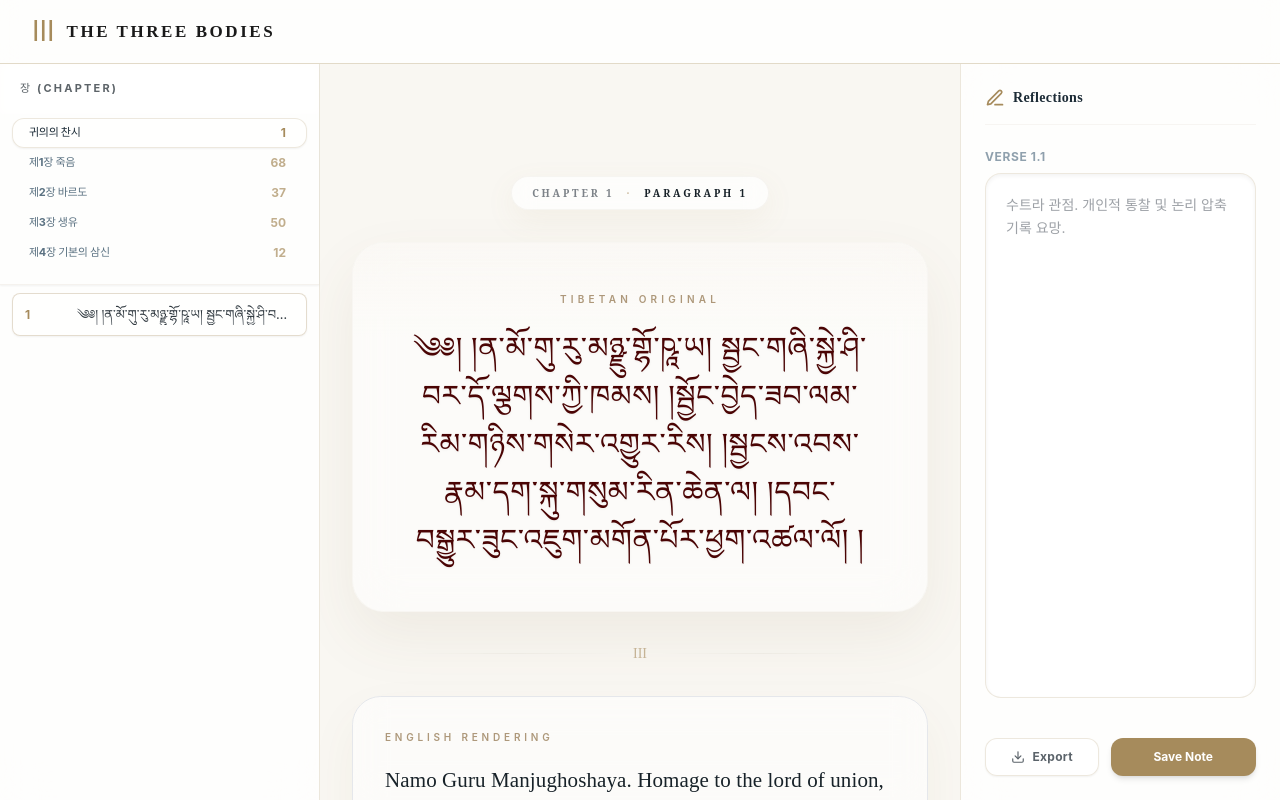
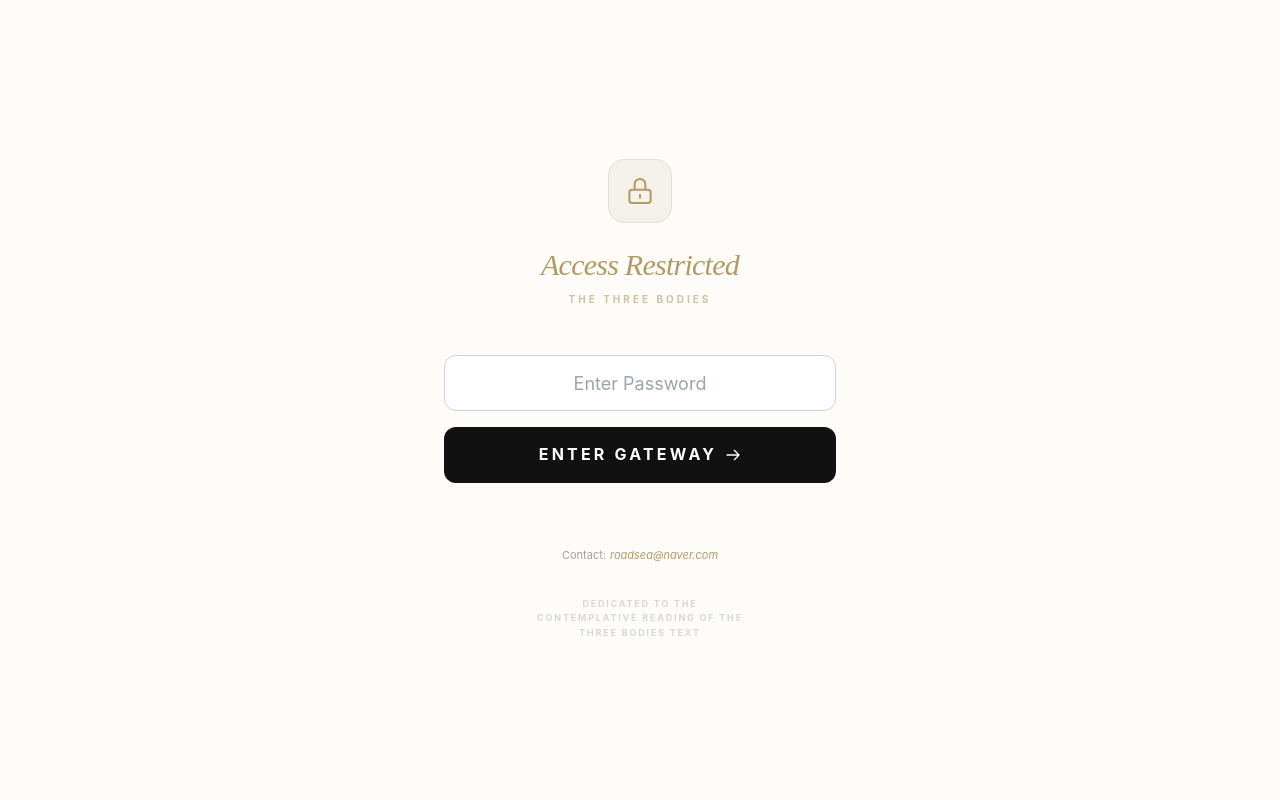
Before and after one commit to concario17-max/3sin, a React (Vite) app: page / in a window 1280 px wide. Built offline with nearby package versions, Linux system fonts and the light colour scheme; a web font is replaced by a local one.

Commit message:
Add password gate to 3SIN

```diff
--- a/src/App.jsx
+++ b/src/App.jsx
@@ -2,12 +2,15 @@ import React from 'react';
 import TextPage from './pages/TextPage';
 import { UIProvider } from './context/UIContext';
 import Header from './components/Header';
+import PasswordGuard from './components/PasswordGuard';
 
 function App() {
   return (
     <UIProvider>
-      <Header />
-      <TextPage />
+      <PasswordGuard>
+        <Header />
+        <TextPage />
+      </PasswordGuard>
     </UIProvider>
   );
 }
--- /dev/null
+++ b/src/components/PasswordGuard.jsx
@@ -0,0 +1,98 @@
+import React, { useState } from 'react';
+import { motion } from 'framer-motion';
+
+function PasswordGuard({ children }) {
+  const [password, setPassword] = useState('');
+  const [isAuthorized, setIsAuthorized] = useState(() => localStorage.getItem('three_body_authorized') === 'true');
+  const [error, setError] = useState(false);
+
+  const handleLogin = (event) => {
+    event.preventDefault();
+
+    if (password === '0228') {
+      setIsAuthorized(true);
+      localStorage.setItem('three_body_authorized', 'true');
+      setError(false);
+      return;
+    }
+
+    setError(true);
+    setTimeout(() => setError(false), 500);
+  };
+
+  if (isAuthorized) {
+    return <>{children}</>;
+  }
+
+  return (
+    <div className="fixed inset-0 z-[100] flex items-center justify-center overflow-hidden bg-[#FDFCF9] font-inter">
+      <div className="pointer-events-none absolute inset-0 select-none opacity-[0.03]">
+        <div className="absolute inset-0 bg-grid-slate-900/[0.1]" />
+      </div>
+
+      <motion.div
+        initial={{ opacity: 0, y: 20 }}
+        animate={{ opacity: 1, y: 0 }}
+        transition={{ duration: 1, ease: [0.16, 1, 0.3, 1] }}
+        className="w-full max-w-[440px] space-y-12 px-6 text-center"
+      >
+        <div className="space-y-6">
+          <motion.div
+            initial={{ scale: 0.8, opacity: 0 }}
+            animate={{ scale: 1, opacity: 1 }}
+            transition={{ delay: 0.3 }}
+            className="mx-auto flex h-16 w-16 items-center justify-center rounded-2xl border border-[#E5E0D5] bg-[#F4F1EA]"
+          >
+            <svg className="h-8 w-8 text-[#B29A62]" fill="none" viewBox="0 0 24 24" stroke="currentColor">
+              <path
+                strokeLinecap="round"
+                strokeLinejoin="round"
+                strokeWidth={1.5}
+                d="M12 15v2m-6 4h12a2 2 0 002-2v-6a2 2 0 00-2-2H6a2 2 0 00-2 2v6a2 2 0 002 2zm10-10V7a4 4 0 00-8 0v4h8z"
+              />
+            </svg>
+          </motion.div>
+
+          <div className="space-y-2">
+            <h1 className="text-3xl italic tracking-tight text-[#B29A62]">Access Restricted</h1>
+            <p className="text-[10px] font-bold uppercase tracking-[0.3em] text-[#B29A62]/60">THE THREE BODIES</p>
+          </div>
+        </div>
+
+        <form onSubmit={handleLogin} className="space-y-4">
+          <motion.div animate={error ? { x: [-10, 10, -10, 10, 0] } : {}} className="relative">
+            <input
+              type="password"
+              value={password}
+              onChange={(event) => setPassword(event.target.value)}
+              placeholder="Enter Password"
+              className="h-14 w-full rounded-xl border border-[#D1D1D1] bg-white px-4 text-center text-lg tracking-[0.5em] placeholder:tracking-normal placeholder:text-gray-400 focus:border-[#B29A62] focus:outline-none transition-colors"
+            />
+          </motion.div>
+
+          <button
+            type="submit"
+            className="flex h-14 w-full items-center justify-center gap-2 rounded-xl bg-[#111] font-bold tracking-[0.2em] text-white transition-all active:scale-[0.98] hover:bg-black"
+          >
+            ENTER GATEWAY
+            <svg className="h-4 w-4" fill="none" viewBox="0 0 24 24" stroke="currentColor">
+              <path strokeLinecap="round" strokeLinejoin="round" strokeWidth={2} d="M14 5l7 7m0 0l-7 7m7-7H3" />
+            </svg>
+          </button>
+        </form>
+
+        <div className="space-y-8 pt-4">
+          <div className="flex items-center justify-center gap-1 text-[11px] text-[#A1A1A1]">
+            Contact: <span className="italic text-[#B29A62]">roadsea@naver.com</span>
+          </div>
+
+          <div className="mx-auto max-w-[220px] text-[9px] font-bold uppercase leading-relaxed tracking-[0.2em] text-[#A1A1A1]/40">
+            Dedicated to the contemplative reading of the three bodies text
+          </div>
+        </div>
+      </motion.div>
+    </div>
+  );
+}
+
+export default PasswordGuard;
```
